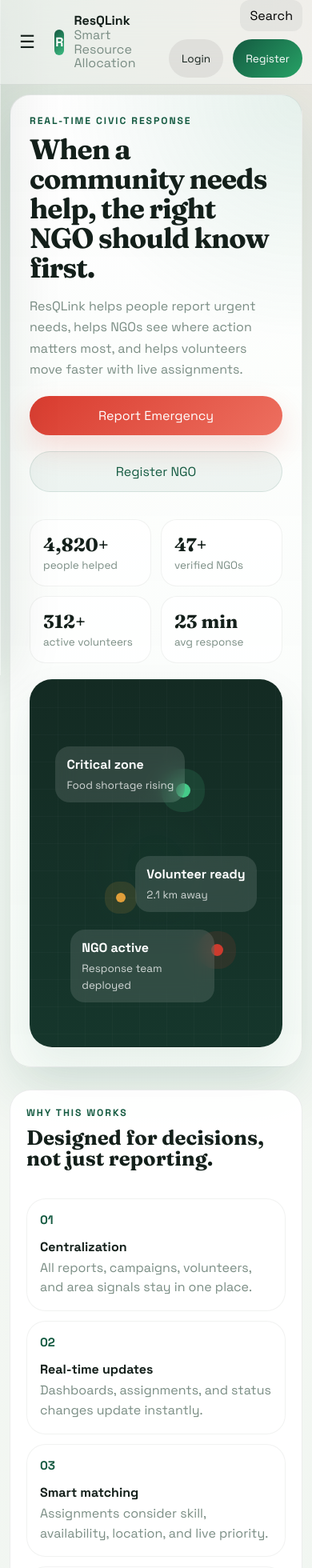
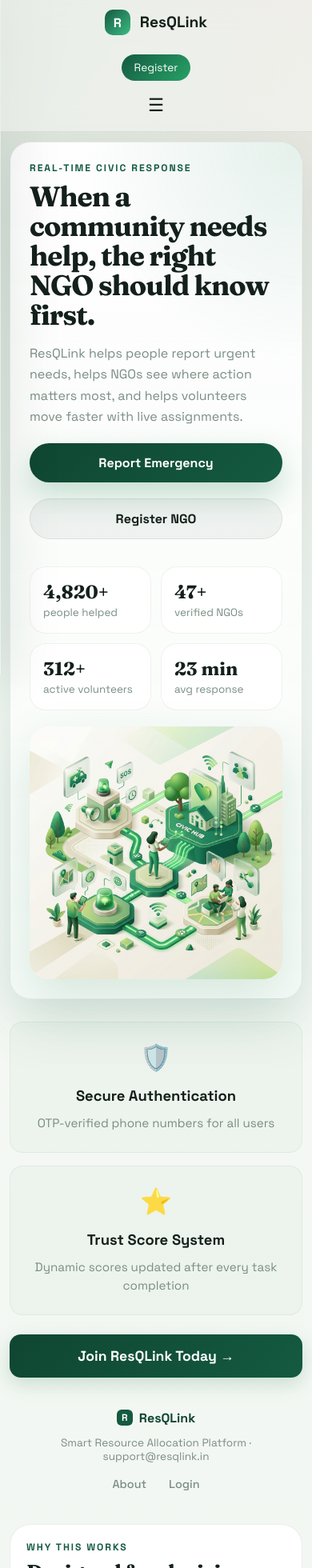
Before and after one commit to rohanbanakar26/resQlink, a React (Vite) app: page / in a window 390 px wide. Shown: the top 1960 px of the page at 80% size. Built offline with nearby package versions, Linux system fonts and the light colour scheme; no server answers.

Commit message:
style: restructure AppHeader and fix global mobile styling

```diff
--- a/src/components/AppHeader.jsx
+++ b/src/components/AppHeader.jsx
@@ -56,15 +56,7 @@ function AppHeader() {
 
       <header className="zip-header">
         <div className="zip-header-inner">
-          <div className="zip-header-left">
-            <button
-              className="zip-hamburger-button"
-              onClick={() => setIsMenuOpen(true)}
-              type="button"
-              aria-label="Open menu"
-            >
-              ☰
-            </button>
+          <div className="zip-header-brand">
             <Link className="zip-brand" to={currentUser ? "/app" : "/"}>
               <div className="zip-brand-badge">R</div>
               <div className="zip-brand-copy">
@@ -113,6 +105,15 @@ function AppHeader() {
               </button>
             </div>
           )}
+
+          <button
+            className="zip-hamburger-button"
+            onClick={() => setIsMenuOpen(true)}
+            type="button"
+            aria-label="Open menu"
+          >
+            ☰
+          </button>
         </div>
       </div>
 
--- a/src/index.css
+++ b/src/index.css
@@ -334,8 +334,11 @@ select {
   margin: 0 auto;
   display: flex;
   align-items: center;
-  justify-content: space-between;
   gap: 16px;
+}
+
+.zip-header-actions {
+  margin-left: auto;
 }
 
 .zip-header-inner {
@@ -352,9 +355,12 @@ select {
   gap: 12px;
 }
 
+
+
 .zip-brand-badge,
 .zip-user-avatar,
 .zip-ngo-logo {
+  flex-shrink: 0;
   width: 32px;
   height: 32px;
   border-radius: 10px;
@@ -2657,9 +2663,8 @@ small {
 .v2-secondary-button,
 .v2-inline-link {
   border: none;
-  border-radius: 999px;
-  padding: 14px 20px;
   font: inherit;
+  font-weight: 600;
   cursor: pointer;
   transition:
     transform 180ms ease,
@@ -2667,16 +2672,25 @@ small {
     background 180ms ease;
 }
 
+.v2-primary-button,
+.v2-secondary-button {
+  border-radius: 999px;
+  padding: 14px 24px;
+  display: inline-flex;
+  align-items: center;
+  justify-content: center;
+}
+
 .v2-primary-button {
   color: white;
-  background: linear-gradient(135deg, var(--danger), #ed6f5f);
-  box-shadow: 0 16px 36px rgba(217, 60, 47, 0.18);
+  background: linear-gradient(135deg, var(--green-deep), var(--green));
+  box-shadow: 0 16px 36px rgba(31, 122, 78, 0.25);
 }
 
 .v2-secondary-button {
-  color: var(--green);
-  background: rgba(20, 90, 65, 0.06);
-  border: 1px solid rgba(20, 90, 65, 0.12);
+  color: var(--text);
+  background: rgba(16, 34, 26, 0.05);
+  border: 1px solid rgba(16, 34, 26, 0.08);
 }
 
 .v2-inline-link {
@@ -2724,6 +2738,53 @@ small {
   padding: 34px;
 }
 
+.v2-emergency-card {
+  width: 100%;
+  background: linear-gradient(135deg, var(--green-deep), var(--green));
+  color: white;
+  border-radius: 20px;
+  padding: 24px;
+  display: flex;
+  align-items: center;
+  justify-content: space-between;
+  cursor: pointer;
+  box-shadow: 0 16px 36px rgba(31, 122, 78, 0.25);
+  transition: all 0.25s ease;
+  margin-bottom: 24px;
+}
+
+.v2-emergency-card:hover {
+  transform: translateY(-2px);
+  box-shadow: 0 20px 40px rgba(31, 122, 78, 0.35);
+}
+
+.v2-emergency-content {
+  display: flex;
+  flex-direction: column;
+  gap: 8px;
+}
+
+.v2-emergency-content strong {
+  font-family: "Space Grotesk", sans-serif;
+  font-size: 1.4rem;
+}
+
+.v2-emergency-content p {
+  color: rgba(255, 255, 255, 0.9);
+  margin: 0;
+  font-size: 1rem;
+}
+
+.v2-emergency-arrow {
+  font-size: 1.6rem;
+  background: rgba(255, 255, 255, 0.2);
+  width: 48px;
+  height: 48px;
+  border-radius: 50%;
+  display: grid;
+  place-items: center;
+}
+
 .v2-dashboard-hero,
 .v2-domain-hero {
   padding: 30px;
@@ -2816,10 +2877,21 @@ small {
 .v2-surface {
   position: relative;
   overflow: hidden;
-  border: 1px solid rgba(20, 32, 27, 0.06);
-  background: rgba(255, 255, 255, 0.84);
-  border-radius: 28px;
-  box-shadow: 0 22px 50px rgba(20, 90, 65, 0.08);
+  border: 1px solid rgba(20, 32, 27, 0.04);
+  background: white;
+  border-radius: 20px;
+  box-shadow: 0 16px 40px rgba(16, 34, 26, 0.05);
+  padding: 24px;
+}
+
+.v2-hero-image {
+  width: 100%;
+  max-width: 500px;
+  height: auto;
+  border-radius: 24px;
+  box-shadow: 0 24px 60px rgba(31, 122, 78, 0.15);
+  display: block;
+  margin: 0 auto;
 }
 
 .v2-radar-card {
@@ -3037,8 +3109,9 @@ small {
 .v2-zone-list,
 .v2-action-list,
 .v2-steps {
-  display: grid;
-  gap: 12px;
+  display: flex;
+  flex-direction: column;
+  gap: 16px;
 }
 
 .v2-pillar-row,
@@ -3301,10 +3374,11 @@ small {
 
 .v2-auth-card {
   margin-top: 18px;
-  padding: 20px;
-  border-radius: 24px;
-  border: 1px solid rgba(20, 32, 27, 0.06);
-  background: rgba(255, 255, 255, 0.84);
+  padding: 24px;
+  border-radius: 20px;
+  border: 1px solid rgba(20, 32, 27, 0.04);
+  background: white;
+  box-shadow: 0 16px 40px rgba(16, 34, 26, 0.05);
 }
 
 .v2-auth-role-grid,
@@ -3338,24 +3412,32 @@ small {
 }
 
 .v2-auth-form label {
-  display: grid;
-  gap: 8px;
-  min-width: 0;
-}
-
-.v2-auth-form label input,
-.v2-auth-form label textarea,
+  display: flex;
+  flex-direction: column;
+  gap: 6px;
+  font-size: 0.9rem;
+  color: var(--muted);
+}
+
 .v2-search-bar input {
   width: 100%;
-  border: 1px solid rgba(20, 32, 27, 0.08);
-  background: white;
-  border-radius: 18px;
-  padding: 14px 16px;
 }
 
 .v2-password-row {
-  display: grid;
-  gap: 8px;
+  display: flex;
+  position: relative;
+  align-items: center;
+}
+
+.v2-password-row input {
+  padding-right: 60px;
+}
+
+.v2-password-row button {
+  position: absolute;
+  right: 14px;
+  font-size: 0.85rem;
+  z-index: 2;
 }
 
 .v2-step-strip {
@@ -3602,7 +3684,7 @@ small {
 
 /* --- Global Navigation Drawer (Hamburger) --- */
 
-.zip-header-left {
+.zip-header-brand {
   display: flex;
   align-items: center;
   gap: 12px;
@@ -3877,8 +3959,156 @@ small {
   font-family: "Space Grotesk", sans-serif;
 }
 
+/* --- Video Reference UI Features --- */
+.v2-reference-features {
+  display: flex;
+  flex-direction: column;
+  gap: 16px;
+  width: 100%;
+}
+
+.v2-ref-card {
+  background: rgba(31, 122, 78, 0.03);
+  border: 1px solid rgba(31, 122, 78, 0.08);
+  border-radius: 16px;
+  padding: 24px;
+  display: flex;
+  flex-direction: column;
+  align-items: center;
+  text-align: center;
+  gap: 12px;
+}
+
+.v2-ref-icon {
+  font-size: 2rem;
+  margin-bottom: 4px;
+  opacity: 0.9;
+}
+
+.v2-ref-card strong {
+  font-family: "Space Grotesk", sans-serif;
+  font-size: 1.15rem;
+  color: var(--text);
+}
+
+.v2-ref-card p {
+  color: var(--muted);
+  font-size: 0.95rem;
+  margin: 0;
+  max-width: 32ch;
+  line-height: 1.5;
+}
+
+.v2-ref-button {
+  width: 100%;
+  background: linear-gradient(135deg, var(--green-deep), var(--green));
+  color: white;
+  border-radius: 14px;
+  padding: 16px;
+  font-size: 1.1rem;
+  font-weight: 600;
+  display: flex;
+  justify-content: center;
+  align-items: center;
+  gap: 8px;
+  border: none;
+  cursor: pointer;
+  box-shadow: 0 8px 24px rgba(31, 122, 78, 0.2);
+  transition: all 0.2s;
+  margin-top: 8px;
+}
+
+.v2-ref-button:hover {
+  transform: translateY(-2px);
+  box-shadow: 0 12px 32px rgba(31, 122, 78, 0.3);
+}
+
+.v2-ref-footer {
+  text-align: center;
+  padding: 24px 0 12px;
+  display: flex;
+  flex-direction: column;
+  align-items: center;
+  gap: 12px;
+}
+
+.v2-ref-brand {
+  display: flex;
+  align-items: center;
+  gap: 8px;
+  font-weight: 700;
+  color: var(--green-deep);
+}
+
+.v2-ref-brand-icon {
+  width: 20px;
+  height: 20px;
+  background: var(--green);
+  color: white;
+  border-radius: 6px;
+  display: grid;
+  place-items: center;
+  font-size: 0.75rem;
+}
+
+.v2-ref-footer p {
+  font-size: 0.85rem;
+  color: var(--muted);
+  max-width: 40ch;
+  margin: 0;
+}
+
+.v2-ref-links {
+  display: flex;
+  gap: 16px;
+  margin-top: 4px;
+}
+
+.v2-ref-links button {
+  background: transparent;
+  border: none;
+  color: var(--muted);
+  font-size: 0.9rem;
+  font-weight: 500;
+  cursor: pointer;
+}
+.v2-ref-links button:hover {
+  color: var(--green);
+}
+
 /* --- Comprehensive Mobile Responsiveness --- */
 @media (max-width: 768px) {
+  .zip-header-inner {
+    flex-wrap: wrap;
+    justify-content: space-between;
+    padding: 12px 0;
+    min-height: auto;
+  }
+
+  .zip-header-brand {
+    width: 100%;
+    display: flex;
+    justify-content: center;
+    margin-bottom: 8px;
+  }
+
+  .zip-header-actions {
+    margin-left: 0;
+    justify-content: center;
+    flex-grow: 1;
+  }
+
+  .zip-brand-copy span,
+  .zip-header-actions .zip-circle-button:not(.notif-dot),
+  .zip-user-copy,
+  .zip-header-actions .ghost-button {
+    display: none !important;
+  }
+
+  .zip-brand-copy strong {
+    font-size: 1.2rem;
+  }
+
   /* Global Shell & Spacing */
   .page-shell {
     padding: 12px 0 80px;
@@ -3943,17 +4173,24 @@ small {
   /* Action Buttons & Touch Targets */
   .v2-primary-button,
   .v2-secondary-button,
-  .danger-button,
-  .ghost-button,
   .zip-emergency-link,
-  .alert-cta,
+  .alert-cta {
+    min-height: 48px;
+    width: 100%;
+    margin-bottom: 8px;
+  }
+
+  .zip-header-actions .ghost-button,
+  .zip-header-actions .danger-button,
+  .zip-header-actions .v2-primary-button {
+    width: auto;
+    min-height: auto;
+    margin-bottom: 0;
+  }
+
   .zip-drawer-link {
     min-height: 48px;
-    display: flex;
-    align-items: center;
-    justify-content: center;
     width: 100%;
-    margin-bottom: 8px;
   }
 
   .v2-home-actions, .v2-hero-actions, .v2-request-actions {
--- a/src/pages/HomePage.jsx
+++ b/src/pages/HomePage.jsx
@@ -47,14 +47,21 @@ function HomePage() {
           <p>
             Report a need, explore nearby NGOs, or move directly to the most critical area right now.
           </p>
-          <div className="v2-home-actions">
-            <button className="v2-primary-button" onClick={() => navigate("/report")} type="button">
-              Dispatch Emergency
-            </button>
-            <button className="v2-secondary-button" onClick={() => navigate("/search")} type="button">
-              Find NGOs
-            </button>
+          <div
+            className="v2-emergency-card"
+            onClick={() => navigate("/report")}
+            role="button"
+            tabIndex={0}
+          >
+            <div className="v2-emergency-content">
+              <strong>Report an Emergency</strong>
+              <p>Critical response needed? Dispatch support instantly.</p>
+            </div>
+            <div className="v2-emergency-arrow">→</div>
           </div>
+          <button className="v2-secondary-button full-width-button" onClick={() => navigate("/search")} type="button" style={{width: '100%'}}>
+            Browse Verified NGOs
+          </button>
         </div>
 
         <div className="v2-home-command">
--- a/src/pages/LandingPage.jsx
+++ b/src/pages/LandingPage.jsx
@@ -62,28 +62,39 @@ function LandingPage() {
         </div>
 
         <div className="v2-hero-visual">
-          <div className="v2-radar-card">
-            <div className="v2-radar-grid" />
-            <div className="v2-radar-pulse pulse-a" />
-            <div className="v2-radar-pulse pulse-b" />
-            <div className="v2-radar-pulse pulse-c" />
-            <div className="v2-radar-note note-a">
-              <strong>Critical zone</strong>
-              <span>Food shortage rising</span>
-            </div>
-            <div className="v2-radar-note note-b">
-              <strong>Volunteer ready</strong>
-              <span>2.1 km away</span>
-            </div>
-            <div className="v2-radar-note note-c">
-              <strong>NGO active</strong>
-              <span>Response team deployed</span>
-            </div>
+          <img src="/hero_illo.png" alt="Civic tech community connection" className="v2-hero-image" />
+        </div>
+      </section>
+
+      <section className="v2-reference-features">
+        <div className="v2-ref-card">
+          <span className="v2-ref-icon">🛡️</span>
+          <strong>Secure Authentication</strong>
+          <p>OTP-verified phone numbers for all users</p>
+        </div>
+
+        <div className="v2-ref-card">
+          <span className="v2-ref-icon">⭐</span>
+          <strong>Trust Score System</strong>
+          <p>Dynamic scores updated after every task completion</p>
+        </div>
+
+        <button className="v2-ref-button" onClick={() => navigate("/auth")} type="button">
+          Join ResQLink Today →
+        </button>
+
+        <div className="v2-ref-footer">
+          <div className="v2-ref-brand">
+            <span className="v2-ref-brand-icon">R</span>
+            ResQLink
+          </div>
+          <p>Smart Resource Allocation Platform · support@resqlink.in</p>
+          <div className="v2-ref-links">
+            <button onClick={() => navigate("/about")} type="button">About</button>
+            <button onClick={() => navigate("/auth")} type="button">Login</button>
           </div>
         </div>
       </section>
-
-
 
       <section className="v2-foundation-layout">
         <div className="v2-foundation-panel">
```
Also changed, not shown: public/hero_illo.png (added).
